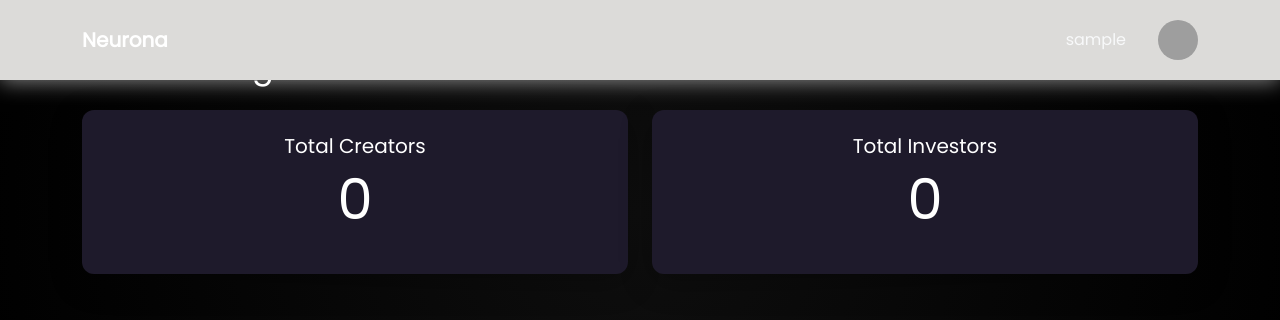
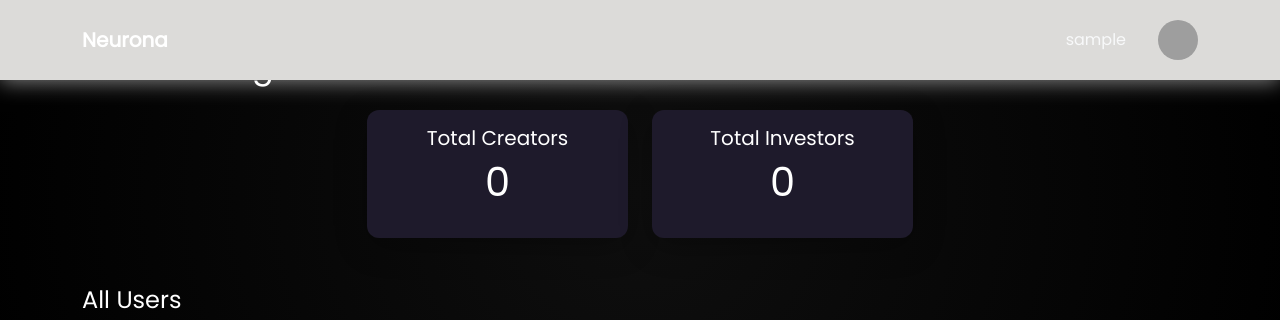
Before and after one commit to Shafayet22/Neurona-2, a Flask app: page /user_management in a window 1280 px wide. Shown: the top 320 px of the page. Run offline with Flask 3, Linux system fonts and the light colour scheme; the visitor is signed in with stand-in values (Sample User, id 1); data comes from the database, SQL or seed files in the repository; grey boxes are pictures that could not be loaded.

```diff
--- a/templates/user_management.html
+++ b/templates/user_management.html
@@ -28,17 +28,17 @@
 <div class="container mt-5">
   <h2 class="text-white mb-4">User Management</h2>
 
-  <div class="row g-4 mb-5">
-    <div class="col-md-6">
-      <div class="glass-card p-4 text-center admin-card">
-        <h5>Total Creators</h5>
-        <p class="display-4 text-white">{{ total_creators }}</p>
+  <div class="row g-4 mb-5 justify-content-center"> {# Added justify-content-center for centering #}
+    <div class="col-md-3 col-sm-6"> {# Reduced to col-md-3 for smaller width #}
+      <div class="glass-card p-3 text-center admin-card"> {# Reduced padding slightly #}
+        <h5 class="mb-2">Total Creators</h5> {# Added margin-bottom to h5 #}
+        <p class="display-6 text-white">{{ total_creators }}</p> {# Reduced font size to display-6 #}
       </div>
     </div>
-    <div class="col-md-6">
-      <div class="glass-card p-4 text-center admin-card">
-        <h5>Total Investors</h5>
-        <p class="display-4 text-white">{{ total_investors }}</p>
+    <div class="col-md-3 col-sm-6"> {# Reduced to col-md-3 for smaller width #}
+      <div class="glass-card p-3 text-center admin-card"> {# Reduced padding slightly #}
+        <h5 class="mb-2">Total Investors</h5> {# Added margin-bottom to h5 #}
+        <p class="display-6 text-white">{{ total_investors }}</p> {# Reduced font size to display-6 #}
       </div>
     </div>
   </div>
@@ -50,10 +50,15 @@
         <thead>
           <tr>
             <th>ID</th>
-            <th>Username</th> <th>Full Name</th>
+            <th>Username</th>
+            <th>Full Name</th>
             <th>Email</th>
             <th>Role</th>
-            <th>Phone</th> <th>Gov ID</th> <th>LinkedIn ID</th> <th>Address</th> <th>Verified</th>
+            <th>Phone</th>
+            <th>Gov ID</th>
+            <th>LinkedIn ID</th>
+            <th>Address</th>
+            <th>Verified</th>
             <th>Actions</th>
           </tr>
         </thead>
@@ -61,7 +66,8 @@
           {% for user in all_users %}
             <tr>
               <td>{{ user.id }}</td>
-              <td>{{ user.username }}</td> <td>{{ user.full_name if user.full_name else 'N/A' }}</td>
+              <td>{{ user.username }}</td>
+              <td>{{ user.full_name if user.full_name else 'N/A' }}</td>
               <td>{{ user.email }}</td>
               <td>{{ user.role }}</td>
               <td>{{ user.phone if user.phone else 'N/A' }}</td>
```
